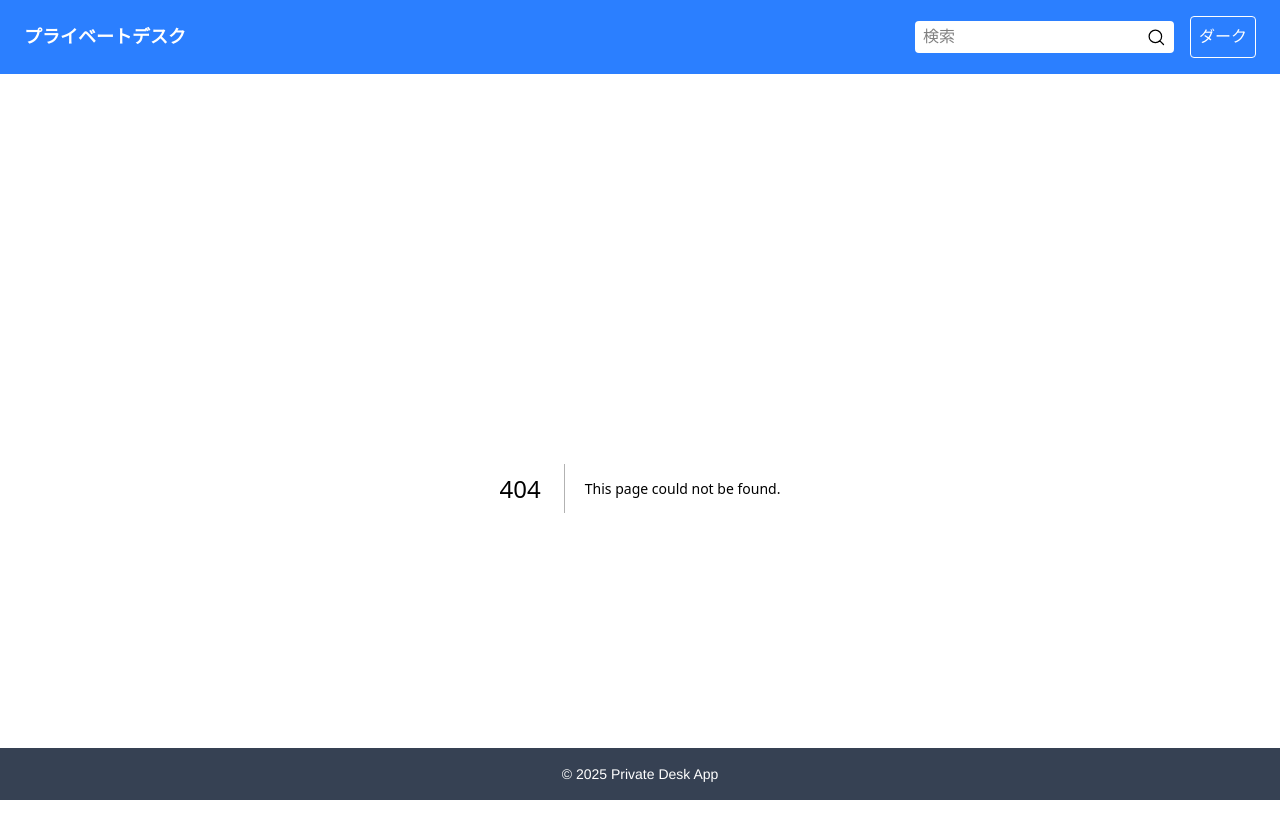
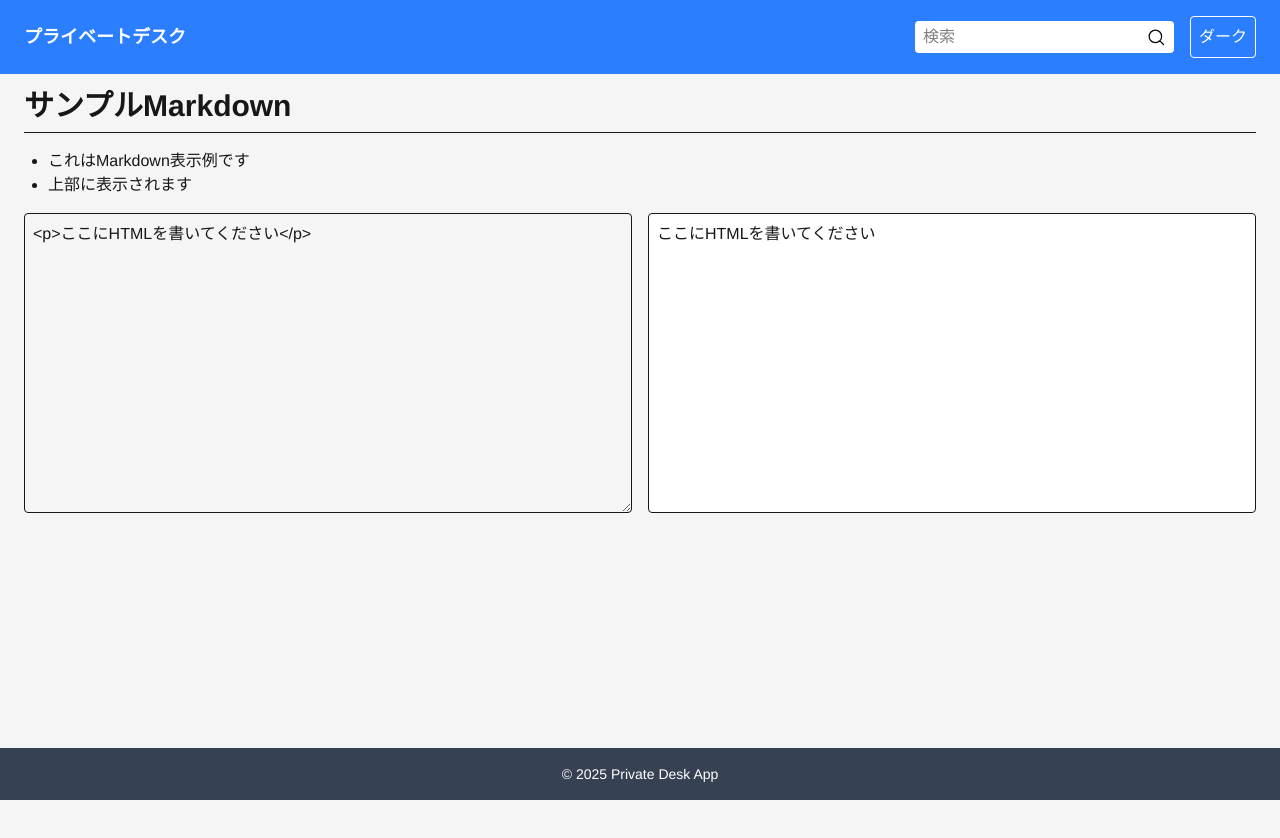
Before and after one commit to tomo1833/private-desk, a Next.js app: page /html-playground in a window 1280 px wide. Before the commit this address had no page. Shown: the top 838 px of the page. After the commit the page ends 800 px from the top, so only its background shows below. Built offline with nearby package versions, Linux system fonts and the light colour scheme.

Commit message:
Improve blog editor layout with HTML preview

```diff
--- a/src/app/blogs/edit/[id]/page.tsx
+++ b/src/app/blogs/edit/[id]/page.tsx
@@ -117,23 +117,25 @@ const BlogEditPage = () => {
             required
           />
         </div>
-        <div className="md:flex md:space-x-4">
-          <div className="md:w-1/2">
+        <div>
           <label className="block">コンテンツ(Markdown)</label>
           <BlogEditor
             value={form.content_markdown}
-              onChange={(value) =>
-                setForm({ ...form, content_markdown: value })
-              }
+            onChange={(value) => setForm({ ...form, content_markdown: value })}
             className="bg-white"
           />
         </div>
-          <div className="md:w-1/2 mt-4 md:mt-0">
-            <label className="block">コンテンツ(HTML)</label>
+        <div>
+          <label className="block mb-2">コンテンツ(HTML)</label>
+          <div className="grid grid-cols-1 md:grid-cols-2 gap-4">
             <BlogEditor
               value={form.content_html}
               onChange={(value) => setForm({ ...form, content_html: value })}
               className="bg-white"
+            />
+            <div
+              className="border p-2 rounded bg-white min-h-[300px]"
+              dangerouslySetInnerHTML={{ __html: form.content_html }}
             />
           </div>
         </div>
--- a/src/app/blogs/new/page.tsx
+++ b/src/app/blogs/new/page.tsx
@@ -111,23 +111,25 @@ const NewBlogPage = () => {
             required
           />
         </div>
-        <div className="md:flex md:space-x-4">
-          <div className="md:w-1/2">
+        <div>
           <label className="block">コンテンツ(Markdown)</label>
           <BlogEditor
             value={form.content_markdown}
-              onChange={(value) =>
-                setForm({ ...form, content_markdown: value })
-              }
+            onChange={(value) => setForm({ ...form, content_markdown: value })}
             className="bg-white"
           />
         </div>
-          <div className="md:w-1/2 mt-4 md:mt-0">
-            <label className="block">コンテンツ(HTML)</label>
+        <div>
+          <label className="block mb-2">コンテンツ(HTML)</label>
+          <div className="grid grid-cols-1 md:grid-cols-2 gap-4">
             <BlogEditor
               value={form.content_html}
               onChange={(value) => setForm({ ...form, content_html: value })}
               className="bg-white"
+            />
+            <div
+              className="border p-2 rounded bg-white min-h-[300px]"
+              dangerouslySetInnerHTML={{ __html: form.content_html }}
             />
           </div>
         </div>
--- /dev/null
+++ b/src/app/html-playground/page.tsx
@@ -0,0 +1,30 @@
+'use client';
+import { useState } from 'react';
+import MarkdownRenderer from '@/app/components/MarkdownRenderer';
+
+const initialMarkdown = `# サンプルMarkdown\n\n- これはMarkdown表示例です\n- 上部に表示されます`;
+
+const initialHtml = `<p>ここにHTMLを書いてください</p>`;
+
+const HtmlPlaygroundPage = () => {
+  const [html, setHtml] = useState(initialHtml);
+
+  return (
+    <div className="space-y-4">
+      <MarkdownRenderer>{initialMarkdown}</MarkdownRenderer>
+      <div className="grid grid-cols-1 md:grid-cols-2 gap-4">
+        <textarea
+          value={html}
+          onChange={(e) => setHtml(e.target.value)}
+          className="w-full border p-2 rounded min-h-[300px]"
+        />
+        <div
+          className="w-full border p-2 rounded bg-white"
+          dangerouslySetInnerHTML={{ __html: html }}
+        />
+      </div>
+    </div>
+  );
+};
+
+export default HtmlPlaygroundPage;
```
Lines whose indentation alone changed are shown as unchanged.
